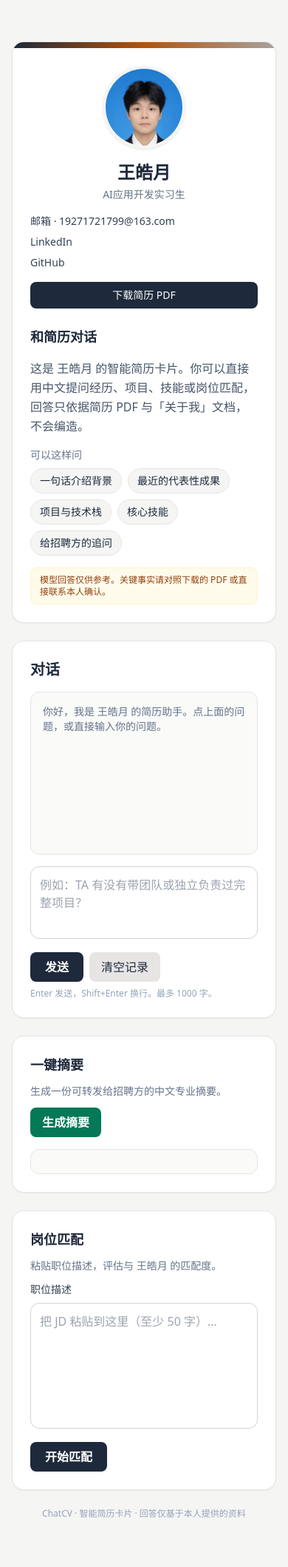
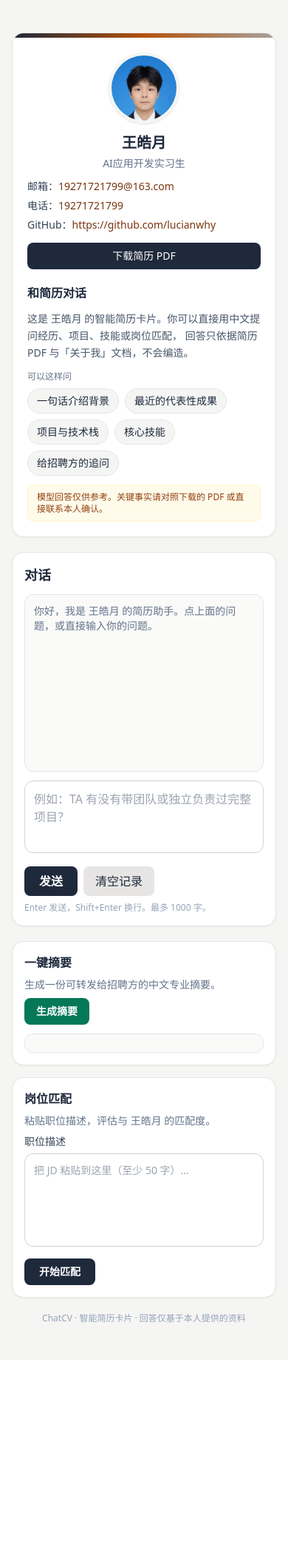
Before and after one commit to lucianwhy/agentic-me, a FastAPI app: page / in a window 390 px wide. Shown: the whole page at 74% size. After the commit the page ends 1787 px from the top, so only its background shows below. Run offline with FastAPI, Linux system fonts and the light colour scheme; some libraries are stand-ins or nearby versions.

Commit message:
Fix chat answer newlines and polish ChatCV UX.
Return a plain answer string from /chat, render newlines and light markdown
in bubbles, hide empty LinkedIn, and show GitHub/email/phone contacts.

```diff
--- a/app/api/routes.py
+++ b/app/api/routes.py
@@ -29,6 +29,46 @@ from app.utils.logging_config import api_logger
 
 router = APIRouter()
 advanced_analytics = AdvancedAnalytics()
+
+
+def _extract_answer_text(result: dict) -> str:
+    """Normalize LangChain / pipeline answer into a plain string."""
+    answer = result.get("answer")
+    if isinstance(answer, dict):
+        inner = answer.get("answer")
+        if isinstance(inner, str):
+            return inner
+        if inner is not None:
+            return str(inner)
+        # Full chain result nested under "answer"
+        for key in ("output", "text", "content", "result"):
+            if isinstance(answer.get(key), str):
+                return answer[key]
+        return ""
+    if isinstance(answer, str):
+        return answer
+    if answer is None:
+        return ""
+    return str(answer)
+
+
+def _serialize_sources(sources) -> list:
+    """Make retrieval sources JSON-safe."""
+    out: list = []
+    for item in sources or []:
+        if hasattr(item, "page_content"):
+            out.append(
+                {
+                    "content": (getattr(item, "page_content", None) or "")[:300],
+                    "metadata": dict(getattr(item, "metadata", None) or {}),
+                }
+            )
+        elif isinstance(item, dict):
+            out.append(item)
+        else:
+            out.append({"content": str(item)})
+    return out
+
 
 
 def _not_ready_response() -> JSONResponse:
@@ -165,12 +205,8 @@ async def chat(
 
     response_time = time.time() - start_time
 
-    response_text = ""
-    sources = result.get("sources", [])
-    if result.get("answer") and result["answer"].get("answer"):
-        response_text = result["answer"]["answer"]
-    elif result.get("answer"):
-        response_text = str(result["answer"])
+    response_text = _extract_answer_text(result)
+    sources = _serialize_sources(result.get("sources", []))
 
     from app.config import config
 
@@ -186,7 +222,7 @@ async def chat(
     )
 
     api_logger.info(f"Chat response generated for {company} in {response_time:.2f}s")
-    return result
+    return {"answer": response_text, "sources": sources}
 
 
 @router.post("/summary")
--- a/app/config.py
+++ b/app/config.py
@@ -91,6 +91,7 @@ class CandidateConfig(BaseModel):
     name: str = "你的姓名"
     headline: str = "求职方向 / 一句话介绍"
     email: str = "your.email@example.com"
+    phone: str = ""
     linkedin: str = "https://linkedin.com/in/your-profile"
     github: str = "https://github.com/your-username"
     scholar: str = ""
--- a/config/base.yml
+++ b/config/base.yml
@@ -60,6 +60,7 @@ candidate:
   name: "王皓月"
   headline: "AI应用开发实习生"
   email: "19271721799@163.com"
+  phone: "19271721799"
   linkedin: ""
   github: "https://github.com/lucianwhy"
   scholar: ""
--- a/main.py
+++ b/main.py
@@ -74,6 +74,7 @@ async def index(request: Request) -> HTMLResponse:
             "candidate_name": config.candidate.name,
             "candidate_headline": getattr(config.candidate, "headline", ""),
             "candidate_email": config.candidate.email,
+            "candidate_phone": getattr(config.candidate, "phone", "") or "",
             "candidate_linkedin": config.candidate.linkedin,
             "candidate_github": config.candidate.github,
             "candidate_scholar": getattr(config.candidate, "scholar", "") or "",
--- a/templates/chat.html
+++ b/templates/chat.html
@@ -18,6 +18,18 @@
             }
         }
     </script>
+    <style>
+        .chat-bubble { line-height: 1.65; word-break: break-word; }
+        .chat-bubble ul { margin: 0.35rem 0 0.35rem 1.1rem; list-style: disc; }
+        .chat-bubble li { margin: 0.15rem 0; }
+        @keyframes typing-bounce {
+            0%, 80%, 100% { transform: translateY(0); opacity: 0.4; }
+            40% { transform: translateY(-3px); opacity: 1; }
+        }
+        .typing-dot { display: inline-block; width: 6px; height: 6px; border-radius: 9999px; background: #94a3b8; animation: typing-bounce 1.2s infinite ease-in-out; }
+        .typing-dot:nth-child(2) { animation-delay: 0.15s; }
+        .typing-dot:nth-child(3) { animation-delay: 0.3s; }
+    </style>
 </head>
 <body class="bg-stone-100 min-h-screen text-slate-800">
     <!-- 邀请码登录：公开模式默认隐藏 -->
@@ -38,7 +50,7 @@
         </div>
     </div>
 
-    <div class="max-w-5xl mx-auto px-4 py-8 space-y-6">
+    <div class="max-w-5xl mx-auto px-4 py-6 md:py-8 space-y-5">
         <div id="user-info" class="hidden bg-white rounded-xl p-3 shadow-sm border border-stone-200">
             <div class="flex justify-between items-center">
                 <span id="user-company" class="font-medium"></span>
@@ -46,38 +58,47 @@
             </div>
         </div>
 
-        <!-- 个人卡片 -->
+        <!-- 个人卡片：左身份 / 右引导 -->
         <header class="bg-white rounded-2xl shadow-sm border border-stone-200 overflow-hidden">
-            <div class="h-2 bg-gradient-to-r from-slate-800 via-amber-700 to-stone-400"></div>
-            <div class="p-6 md:p-8 flex flex-col md:flex-row gap-6">
-                <div class="flex flex-col items-center md:items-start md:w-56 shrink-0">
-                    <img src="/static/default-avatar.png" alt="{{ candidate_name }}"
-                         class="w-28 h-28 rounded-full object-cover border-4 border-stone-100 shadow">
-                    <h1 class="text-2xl font-bold mt-4 text-center md:text-left">{{ candidate_name }}</h1>
+            <div class="h-1.5 bg-gradient-to-r from-slate-800 via-amber-700 to-stone-400"></div>
+            <div class="p-5 md:p-7 flex flex-col md:flex-row gap-5 md:gap-8">
+                <aside class="flex flex-col items-center md:items-start md:w-52 shrink-0">
+                    <img src="/static/default-avatar.png?v=2" alt="{{ candidate_name }}"
+                         class="w-24 h-24 rounded-full object-cover border-4 border-stone-100 shadow">
+                    <h1 class="text-xl font-bold mt-3 text-center md:text-left">{{ candidate_name }}</h1>
                     {% if candidate_headline %}
-                    <p class="text-sm text-slate-500 mt-1 text-center md:text-left">{{ candidate_headline }}</p>
+                    <p class="text-sm text-slate-500 mt-1 text-center md:text-left leading-snug">{{ candidate_headline }}</p>
                     {% endif %}
-                    <nav class="mt-4 flex flex-col gap-2 text-sm w-full">
-                        <a href="mailto:{{ candidate_email }}" class="text-slate-700 hover:text-amber-800">邮箱 · {{ candidate_email }}</a>
-                        <a href="{{ candidate_linkedin }}" target="_blank" rel="noopener noreferrer" class="text-slate-700 hover:text-amber-800">LinkedIn</a>
-                        <a href="{{ candidate_github }}" target="_blank" rel="noopener noreferrer" class="text-slate-700 hover:text-amber-800">GitHub</a>
+                    <nav class="mt-3 flex flex-col gap-1.5 text-sm w-full text-slate-700">
+                        {% if candidate_email %}
+                        <div>邮箱：<a href="mailto:{{ candidate_email }}" class="text-amber-900 hover:underline break-all">{{ candidate_email }}</a></div>
+                        {% endif %}
+                        {% if candidate_phone %}
+                        <div>电话：<a href="tel:{{ candidate_phone }}" class="text-amber-900 hover:underline">{{ candidate_phone }}</a></div>
+                        {% endif %}
+                        {% if candidate_github %}
+                        <div class="break-all">GitHub：<a href="{{ candidate_github }}" target="_blank" rel="noopener noreferrer" class="text-amber-900 hover:underline">{{ candidate_github }}</a></div>
+                        {% endif %}
+                        {% if candidate_linkedin %}
+                        <div class="break-all">LinkedIn：<a href="{{ candidate_linkedin }}" target="_blank" rel="noopener noreferrer" class="text-amber-900 hover:underline">{{ candidate_linkedin }}</a></div>
+                        {% endif %}
                         {% if candidate_scholar %}
-                        <a href="{{ candidate_scholar }}" target="_blank" rel="noopener noreferrer" class="text-slate-700 hover:text-amber-800">学术主页</a>
+                        <div><a href="{{ candidate_scholar }}" target="_blank" rel="noopener noreferrer" class="text-amber-900 hover:underline">学术主页</a></div>
                         {% endif %}
                         <a href="{{ cv_path }}" download="{{ candidate_name }}_简历.pdf"
-                           class="mt-2 inline-flex items-center justify-center rounded-lg bg-slate-800 text-white px-3 py-2 hover:bg-slate-700">
+                           class="mt-2 inline-flex items-center justify-center rounded-lg bg-slate-800 text-white px-3 py-2 text-sm hover:bg-slate-700">
                             下载简历 PDF
                         </a>
                     </nav>
-                </div>
-                <div class="flex-1 space-y-4">
-                    <p class="text-lg font-semibold">和简历对话</p>
-                    <p class="text-slate-600 leading-relaxed">
+                </aside>
+                <div class="flex-1 min-w-0 space-y-3">
+                    <p class="text-base font-semibold">和简历对话</p>
+                    <p class="text-slate-600 text-sm leading-relaxed">
                         这是 {{ candidate_name }} 的智能简历卡片。你可以直接用中文提问经历、项目、技能或岗位匹配，
                         回答只依据简历 PDF 与「关于我」文档，不会编造。
                     </p>
                     <div>
-                        <p class="text-sm font-medium text-slate-500 mb-2">可以这样问</p>
+                        <p class="text-xs font-medium text-slate-500 mb-2">可以这样问</p>
                         <div class="flex flex-wrap gap-2" id="suggested-questions">
                             <button type="button" class="suggest-q px-3 py-1.5 rounded-full bg-stone-100 hover:bg-amber-50 border border-stone-200 text-sm"
                                     data-q="用 5 句话介绍一下 {{ candidate_name }} 的背景和求职方向。">一句话介绍背景</button>
@@ -98,12 +119,12 @@
             </div>
         </header>
 
-        <main class="bg-white rounded-2xl shadow-sm border border-stone-200 p-6">
-            <h2 class="text-xl font-semibold mb-4">对话</h2>
+        <main class="bg-white rounded-2xl shadow-sm border border-stone-200 p-4 md:p-6">
+            <h2 class="text-lg font-semibold mb-3">对话</h2>
             <div id="response"
-                 class="mb-4 space-y-3 w-full overflow-y-auto min-h-[220px] max-h-[480px] border border-stone-200 rounded-xl p-4 bg-stone-50"
+                 class="mb-3 space-y-2.5 w-full overflow-y-auto min-h-[240px] max-h-[520px] border border-stone-200 rounded-xl p-3 md:p-4 bg-stone-50"
                  role="log" aria-live="polite" aria-label="对话记录">
-                <div class="text-slate-500 text-sm">你好，我是 {{ candidate_name }} 的简历助手。点上面的问题，或直接输入你的问题。</div>
+                <div class="welcome-msg text-slate-500 text-sm">你好，我是 {{ candidate_name }} 的简历助手。点上面的问题，或直接输入你的问题。</div>
             </div>
 
             <form id="chat-form">
@@ -129,45 +150,48 @@
                  role="alert">发送太频繁，请稍后再试。</div>
         </main>
 
-        <section class="grid md:grid-cols-2 gap-6">
-            <div class="bg-white rounded-2xl shadow-sm border border-stone-200 p-6">
-                <h2 class="text-lg font-semibold mb-3">一键摘要</h2>
-                <p class="text-sm text-slate-500 mb-3">生成一份可转发给招聘方的中文专业摘要。</p>
+        <section class="grid md:grid-cols-2 gap-4 md:gap-5">
+            <div class="bg-white rounded-2xl shadow-sm border border-stone-200 p-4 md:p-5">
+                <h2 class="text-base font-semibold mb-2">一键摘要</h2>
+                <p class="text-sm text-slate-500 mb-2">生成一份可转发给招聘方的中文专业摘要。</p>
                 <button id="summary-button"
-                        class="bg-emerald-700 hover:bg-emerald-800 text-white font-semibold py-2 px-4 rounded-lg">
+                        class="bg-emerald-700 hover:bg-emerald-800 text-white font-semibold py-2 px-4 rounded-lg text-sm">
                     生成摘要
                 </button>
                 <div id="summary-response"
-                     class="mt-4 p-4 bg-stone-50 rounded-xl overflow-y-auto max-h-[360px] border border-stone-200 text-sm"
+                     class="mt-3 p-3 bg-stone-50 rounded-xl overflow-y-auto max-h-[300px] border border-stone-200 text-sm leading-relaxed"
                      role="region" aria-label="摘要"></div>
             </div>
 
-            <div class="bg-white rounded-2xl shadow-sm border border-stone-200 p-6">
-                <h2 class="text-lg font-semibold mb-3">岗位匹配</h2>
-                <p class="text-sm text-slate-500 mb-3">粘贴职位描述，评估与 {{ candidate_name }} 的匹配度。</p>
+            <div class="bg-white rounded-2xl shadow-sm border border-stone-200 p-4 md:p-5">
+                <h2 class="text-base font-semibold mb-2">岗位匹配</h2>
+                <p class="text-sm text-slate-500 mb-2">粘贴职位描述，评估与 {{ candidate_name }} 的匹配度。</p>
                 <form id="job-matching-form">
-                    <label for="job-text" class="block text-sm font-medium text-slate-700 mb-2">职位描述</label>
-                    <textarea id="job-text" name="text" rows="6"
+                    <label for="job-text" class="block text-sm font-medium text-slate-700 mb-1.5">职位描述</label>
+                    <textarea id="job-text" name="text" rows="5"
                               placeholder="把 JD 粘贴到这里（至少 50 字）..."
-                              class="w-full border border-stone-300 rounded-xl p-3 resize-none"
+                              class="w-full border border-stone-300 rounded-xl p-3 resize-none text-sm"
                               maxlength="5000" required></textarea>
                     <button type="submit" id="analyze-job-btn"
-                            class="mt-3 bg-slate-800 hover:bg-slate-700 text-white font-semibold py-2 px-5 rounded-lg disabled:opacity-50">
+                            class="mt-2.5 bg-slate-800 hover:bg-slate-700 text-white font-semibold py-2 px-5 rounded-lg disabled:opacity-50 text-sm">
                         开始匹配
                     </button>
                 </form>
                 <div id="job-analysis-results"
-                     class="mt-4 p-4 bg-stone-50 rounded-xl border border-stone-200 hidden text-sm"
+                     class="mt-3 p-3 bg-stone-50 rounded-xl border border-stone-200 hidden text-sm"
                      role="region" aria-label="匹配结果"></div>
             </div>
         </section>
 
-        <footer class="text-center text-xs text-slate-400 pb-8">
+        <footer class="text-center text-xs text-slate-400 pb-6">
             ChatCV · 智能简历卡片 · 回答仅基于本人提供的资料
         </footer>
     </div>
 
 <script>
+    const CANDIDATE_NAME = {{ candidate_name | tojson }};
+    const WELCOME_HTML = `<div class="welcome-msg text-slate-500 text-sm">你好，我是 ${CANDIDATE_NAME} 的简历助手。点上面的问题，或直接输入你的问题。</div>`;
+
     const AppState = {
         isAuthenticated: false,
         userInfo: null,
@@ -199,6 +223,67 @@
         if (typeof data.detail === 'string' && data.detail) return data.detail;
         if (data.detail && typeof data.detail === 'object' && data.detail.message) return data.detail.message;
         return fallback;
+    }
+
+    /** Always coerce /chat payload to a plain answer string. */
+    function extractAnswer(data) {
+        if (data == null) return '暂无回答';
+        let answer = data.answer;
+        if (answer && typeof answer === 'object') {
+            answer = answer.answer ?? answer.output ?? answer.text ?? answer.content ?? answer.result;
+            if (answer && typeof answer === 'object') {
+                try { answer = JSON.stringify(answer); } catch (_) { answer = String(answer); }
+            }
+        }
+        if (typeof answer !== 'string' || !answer.trim()) {
+            if (typeof data.message === 'string' && data.message.trim()) return data.message;
+            if (typeof data.response === 'string' && data.response.trim()) return data.response;
+            if (typeof answer === 'string') return answer || '暂无回答';
+            return '暂无回答';
+        }
+        return answer;
+    }
+
+    function escapeHtml(text) {
+        return String(text)
+            .replace(/&/g, '&amp;')
+            .replace(/</g, '&lt;')
+            .replace(/>/g, '&gt;')
+            .replace(/"/g, '&quot;')
+            .replace(/'/g, '&#39;');
+    }
+
+    /** Escape HTML, turn real + literal newlines into breaks, light markdown. */
+    function formatMessageHtml(raw) {
+        let text = String(raw ?? '');
+        // Normalize literal backslash-n sequences before escaping
+        text = text.replace(/\\n/g, '\n');
+        text = escapeHtml(text);
+        // **bold**
+        text = text.replace(/\*\*(.+?)\*\*/g, '<strong>$1</strong>');
+        const lines = text.split('\n');
+        const parts = [];
+        let inList = false;
+        for (const line of lines) {
+            if (/^\s*-\s+/.test(line)) {
+                if (!inList) {
+                    parts.push('<ul>');
+                    inList = true;
+                }
+                parts.push('<li>' + line.replace(/^\s*-\s+/, '') + '</li>');
+            } else {
+                if (inList) {
+                    parts.push('</ul>');
+                    inList = false;
+                }
+                parts.push(line);
+                parts.push('<br>');
+            }
+        }
+        if (inList) parts.push('</ul>');
+        // Trim trailing <br>
+        while (parts.length && parts[parts.length - 1] === '<br>') parts.pop();
+        return parts.join('');
     }
 
     class AuthManager {
@@ -280,13 +365,27 @@
         static hideError() { Elements.loginError.classList.add('hidden'); }
         static addMessage(role, text) {
             const message = document.createElement('div');
-            message.className = role === 'user'
-                ? 'bg-slate-800 text-white p-3 rounded-xl max-w-[85%] ml-auto'
-                : 'bg-white border border-stone-200 text-slate-800 p-3 rounded-xl max-w-[85%]';
-            const roleLabel = role === 'user' ? '你' : '助手';
-            message.innerHTML = `<strong>${roleLabel}：</strong> ${String(text).replace(/\n/g, '<br>')}`;
+            const isUser = role === 'user';
+            message.className = isUser
+                ? 'chat-bubble bg-slate-800 text-white px-3.5 py-2.5 rounded-2xl rounded-br-md max-w-[85%] ml-auto shadow-sm'
+                : 'chat-bubble bg-white border border-stone-200 text-slate-800 px-3.5 py-2.5 rounded-2xl rounded-bl-md max-w-[90%] shadow-sm';
+            const roleLabel = isUser ? '你' : '助手';
+            const labelClass = isUser ? 'text-slate-300' : 'text-slate-500';
+            message.innerHTML = `<div class="text-xs ${labelClass} mb-1 font-medium">${roleLabel}</div><div>${formatMessageHtml(text)}</div>`;
             Elements.responseDiv.appendChild(message);
             Elements.responseDiv.scrollTop = Elements.responseDiv.scrollHeight;
+        }
+        static showLoading() {
+            const el = document.createElement('div');
+            el.id = 'chat-loading';
+            el.className = 'flex items-center gap-2 text-slate-500 text-sm px-3 py-2';
+            el.innerHTML = `<span>检索中</span><span class="inline-flex gap-1 items-center"><span class="typing-dot"></span><span class="typing-dot"></span><span class="typing-dot"></span></span>`;
+            Elements.responseDiv.appendChild(el);
+            Elements.responseDiv.scrollTop = Elements.responseDiv.scrollHeight;
+            return el;
+        }
+        static clearChat() {
+            Elements.responseDiv.innerHTML = WELCOME_HTML;
         }
         static showRateLimit() {
             Elements.rateLimitWarning.classList.remove('hidden');
@@ -294,7 +393,7 @@
         }
         static setSubmitState(isSubmitting) {
             Elements.submitBtn.disabled = isSubmitting;
-            Elements.submitBtn.textContent = isSubmitting ? '思考中…' : '发送';
+            Elements.submitBtn.textContent = isSubmitting ? '检索中…' : '发送';
         }
     }
 
@@ -393,30 +492,28 @@
             const resultsDiv = document.getElementById('job-analysis-results');
             const analysis = data.analysis || '暂无分析结果';
             resultsDiv.innerHTML = `
-                <div class="bg-slate-800 text-white rounded-lg p-4 mb-4">
-                    <h3 class="text-lg font-bold">岗位匹配评估</h3>
+                <div class="bg-slate-800 text-white rounded-lg p-3 mb-3">
+                    <h3 class="text-base font-bold">岗位匹配评估</h3>
                 </div>
-                <div class="space-y-3">${this.formatAnalysisText(analysis)}</div>
+                <div class="space-y-2 leading-relaxed">${this.formatAnalysisText(analysis)}</div>
             `;
             resultsDiv.classList.remove('hidden');
         }
         static formatAnalysisText(text) {
             if (!text) return '<p class="text-slate-500">暂无分析</p>';
-            return text
-                .replace(/^## (.+)$/gm, '<h3 class="text-base font-bold text-slate-800 mt-4 mb-2 border-b border-stone-200 pb-1">$1</h3>')
-                .replace(/^### (.+)$/gm, '<h4 class="text-sm font-semibold text-slate-700 mt-3 mb-1">$1</h4>')
-                .replace(/^\*\*(.+)\*\*$/gm, '<div class="font-semibold text-amber-800 my-2">$1</div>')
-                .replace(/^- (.+)$/gm, '<li class="text-slate-700 mb-1">$1</li>')
-                .replace(/(<li[^>]*>.*?<\/li>\s*)+/gs, '<ul class="list-disc ml-6 mb-3 space-y-1">$&</ul>')
-                .replace(/\*\*(.+?)\*\*/g, '<strong class="font-semibold">$1</strong>')
-                .replace(/\n\n/g, '</p><p class="text-slate-700 mb-2 leading-relaxed">')
-                .replace(/^(.+)$/gm, '<p class="text-slate-700 mb-2 leading-relaxed">$1</p>')
-                .replace(/<p class="text-slate-700 mb-2 leading-relaxed"><\/p>/g, '')
-                .trim();
+            let t = String(text).replace(/\\n/g, '\n');
+            t = escapeHtml(t);
+            t = t.replace(/^## (.+)$/gm, '<h3 class="text-base font-bold text-slate-800 mt-3 mb-1.5 border-b border-stone-200 pb-1">$1</h3>');
+            t = t.replace(/^### (.+)$/gm, '<h4 class="text-sm font-semibold text-slate-700 mt-2 mb-1">$1</h4>');
+            t = t.replace(/\*\*(.+?)\*\*/g, '<strong>$1</strong>');
+            t = t.replace(/^- (.+)$/gm, '<li class="mb-1">$1</li>');
+            t = t.replace(/(<li[^>]*>.*?<\/li>\s*)+/gs, '<ul class="list-disc ml-5 mb-2 space-y-0.5">$&</ul>');
+            t = t.replace(/\n/g, '<br>');
+            return t;
         }
         static showError(message) {
             const resultsDiv = document.getElementById('job-analysis-results');
-            resultsDiv.innerHTML = `<div class="bg-red-50 border border-red-200 rounded-lg p-4 text-red-700">${message}</div>`;
+            resultsDiv.innerHTML = `<div class="bg-red-50 border border-red-200 rounded-lg p-3 text-red-700">${escapeHtml(message)}</div>`;
             resultsDiv.classList.remove('hidden');
         }
     }
@@ -456,15 +553,11 @@
             UIManager.setSubmitState(true);
             UIManager.addMessage('user', query);
             Elements.chatQuery.value = '';
-            const loadingIndicator = document.createElement('div');
-            loadingIndicator.className = 'text-slate-400 italic p-3 text-sm';
-            loadingIndicator.textContent = '正在检索简历并生成回答…';
-            Elements.responseDiv.appendChild(loadingIndicator);
+            const loadingIndicator = UIManager.showLoading();
             try {
                 const data = await APIClient.submitQuery(query);
                 loadingIndicator.remove();
-                const answer = data.answer?.answer || data.answer || data.message || '暂无回答';
-                UIManager.addMessage('assistant', answer);
+                UIManager.addMessage('assistant', extractAnswer(data));
             } catch (error) {
                 loadingIndicator.remove();
                 console.error('Query error:', error);
@@ -476,19 +569,17 @@
             }
         });
 
-        Elements.clearBtn.addEventListener('click', () => {
-            Elements.responseDiv.innerHTML = '';
-        });
+        Elements.clearBtn.addEventListener('click', () => UIManager.clearChat());
 
         Elements.summaryBtn.addEventListener('click', async () => {
             Elements.summaryDiv.innerHTML = '正在生成摘要…';
             try {
                 const data = await APIClient.generateSummary();
                 const summary = data.summary_md || data.message || '暂无摘要';
-                Elements.summaryDiv.innerHTML = `<strong>专业摘要</strong><br>${String(summary).replace(/\n/g, '<br>')}`;
+                Elements.summaryDiv.innerHTML = `<strong>专业摘要</strong><br>${formatMessageHtml(summary)}`;
             } catch (error) {
                 console.error('Summary error:', error);
-                Elements.summaryDiv.innerHTML = error.message || '无法生成摘要。';
+                Elements.summaryDiv.innerHTML = escapeHtml(error.message || '无法生成摘要。');
             }
         });
 
```
